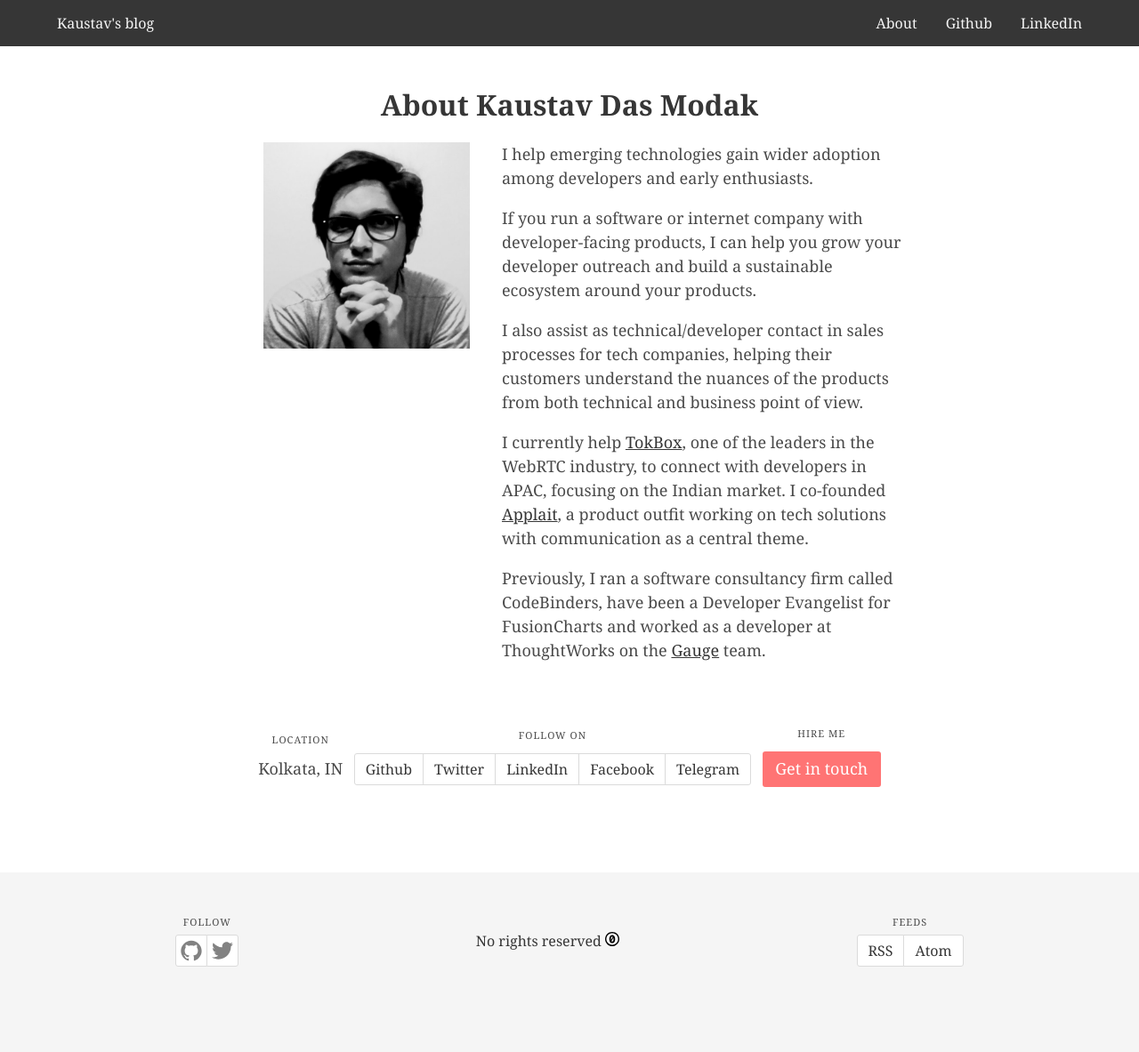
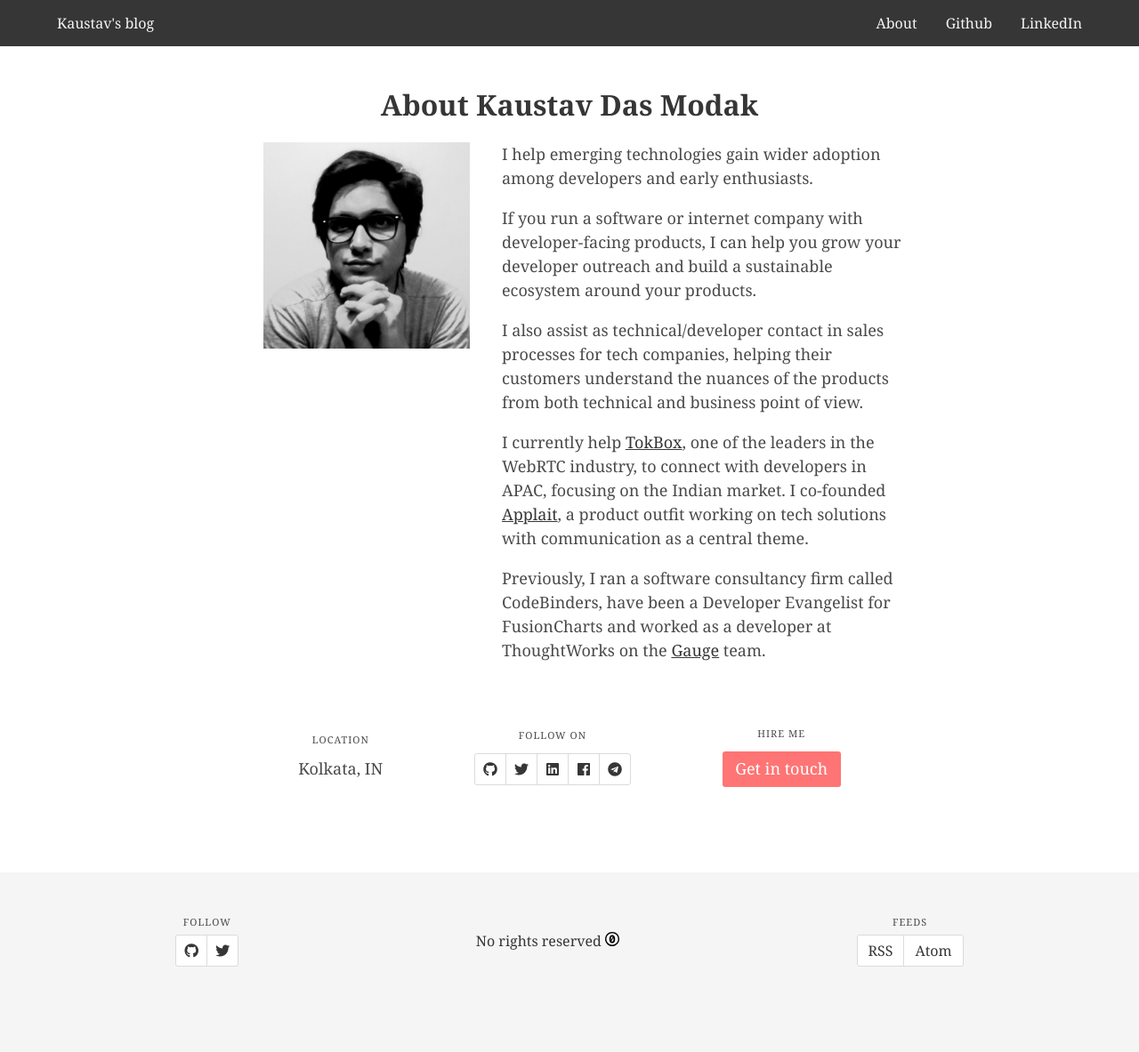
Before and after one commit to kaustavdm/website, a Jekyll site: the page built from about-me/index.html, in a window 1280 px wide. Shown: the whole page at 89% size. Built offline with Jekyll 4.4.1, drawn with Linux system fonts in a browser that asks for light colours; nearby versions of some CDN libraries.

Commit message:
Set the stage
Signed-off-by: Kaustav Das Modak <kaustav.dasmodak@yahoo.co.in>

```diff
--- a/_config.yml
+++ b/_config.yml
@@ -9,7 +9,7 @@
 title: Kaustav Das Modak - Technologist and Developer Relations consultant
 site_name: Kaustav Das Modak
 email: kaustav.dasmodak@gmail.com
-description: "Kaustav's journal. An anecdote on research, programming, philosophy and what not."
+description: "Blog and website of Kaustav Das Modak - A technology professional bridging engineering with devrel and sales."
 baseurl: "" # the subpath of your site, e.g. /blog
 lang: "en_GB"
 url: "https://kaustavdm.in" # the base hostname & protocol for your site
--- a/_theme/_includes/about-blurb.html
+++ b/_theme/_includes/about-blurb.html
@@ -14,7 +14,7 @@
             early adopters.</p>
           <div class="buttons">
             <a href="/about-me/" class="button is-light is-outlined">Know more</a>
-            <a href="/contact" class="button is-primary is-outlined">Get in touch</a>
+            <a href="mailto:kd@kaustavdm.in" class="button is-primary is-outlined">Get in touch</a>
           </div>
         </div>
       </div>
--- a/_theme/_includes/footer.html
+++ b/_theme/_includes/footer.html
@@ -5,12 +5,16 @@
         <div>
           <p class="heading">Follow</p>
           <div class="buttons has-addons">
-            {% if site.github_username %}
-              {% include icon-github.html username=site.github_username %}
-            {% endif %}
-            {% if site.twitter.username %}
-              {% include icon-twitter.html username=site.twitter.username %}
-            {% endif %}
+            <a class="button" href="https://github.com/kaustavdm" title="kaustavdm on Github">
+              <span class="icon">
+                <i class="fab fa-github"></i>
+              </span>
+            </a>
+            <a class="button" href="https://twitter.com/kaustavdm" title="@kaustavdm on Twitter">
+              <span class="icon">
+                <i class="fab fa-twitter"></i>
+              </span>
+            </a>
           </div>
         </div>
       </div>
--- a/_theme/_includes/head.html
+++ b/_theme/_includes/head.html
@@ -6,6 +6,7 @@
 
   <title>{{ page.title | default: site.title | strip_html }}</title>
   <link href="https://fonts.googleapis.com/css?family=Roboto+Mono:400,700|Noto+Serif:300,400,700" rel="stylesheet" type="text/css">
+  <link href="https://use.fontawesome.com/releases/v5.0.4/css/all.css" rel="stylesheet">
   <link rel="stylesheet" href="{{ '/assets/css/main.css' | relative_url }}">
   <link rel="alternate" type="application/rss+xml" title="{{ site.title }}" href="{{ '/feed.xml' | absolute_url }}">
   {% unless page.image %}
--- a/_theme/_includes/icon-github.html
+++ /dev/null
@@ -1,3 +0,0 @@
-<a class="button" href="https://github.com/{{ include.username }}" title="{{ include.username }} on Github">
-  <span class="icon">{% include icon-github.svg %}</span>
-</a>
--- a/_theme/_includes/icon-twitter.html
+++ /dev/null
@@ -1,3 +0,0 @@
-<a class="button" href="https://twitter.com/{{ include.username }}" title="@{{ include.username }} on Twitter">
-  <span class="icon">{% include icon-twitter.svg %}</span>
-</a>
--- a/about-me/index.html
+++ b/about-me/index.html
@@ -55,11 +55,31 @@ nav_title: About
       <div>
         <p class="heading">Follow on</p>
         <div class="buttons has-addons has-addons-centered">
-          <a class="button" href="https://github.com/kaustavdm" itemprop="sameAs">Github</a>
-          <a class="button" href="http://twitter.com/kaustavdm" itemprop="sameAs">Twitter</a>
-          <a class="button" href="http://in.linkedin.com/in/kaustavdm/" itemprop="sameAs">LinkedIn</a>
-          <a class="button" href="https://facebook.com/kaustavdm" itemprop="sameAs">Facebook</a>
-          <a class="button" href="https://telegram.me/kaustavdm" itemprop="sameAs">Telegram</a>
+          <a class="button" href="https://github.com/kaustavdm" itemprop="sameAs">
+            <span class="icon">
+              <i class="fab fa-github"></i>
+            </span>
+          </a>
+          <a class="button" href="http://twitter.com/kaustavdm" itemprop="sameAs">
+            <span class="icon">
+                <i class="fab fa-twitter"></i>
+              </span>
+          </a>
+          <a class="button" href="http://in.linkedin.com/in/kaustavdm/" itemprop="sameAs">
+            <span class="icon">
+              <i class="fab fa-linkedin"></i>
+            </span>
+          </a>
+          <a class="button" href="https://facebook.com/kaustavdm" itemprop="sameAs">
+            <span class="icon">
+              <i class="fab fa-facebook"></i>
+            </span>
+          </a>
+          <a class="button" href="https://telegram.me/kaustavdm" itemprop="sameAs">
+            <span class="icon">
+              <i class="fab fa-telegram"></i>
+            </span>
+          </a>
         </div>
       </div>
     </div>
@@ -67,7 +87,7 @@ nav_title: About
       <div>
         <p class="heading">Hire me</p>
         <div>
-            <a class="button is-primary is-medium" href="/contact">Get in touch</a>
+            <a class="button is-primary is-medium" href="mailto:kd@kaustavdm.in">Get in touch</a>
         </div>
       </div>
     </div>
```
Also changed, not shown: _theme/_includes/icon-github.svg (deleted), _theme/_includes/icon-twitter.svg (deleted).
